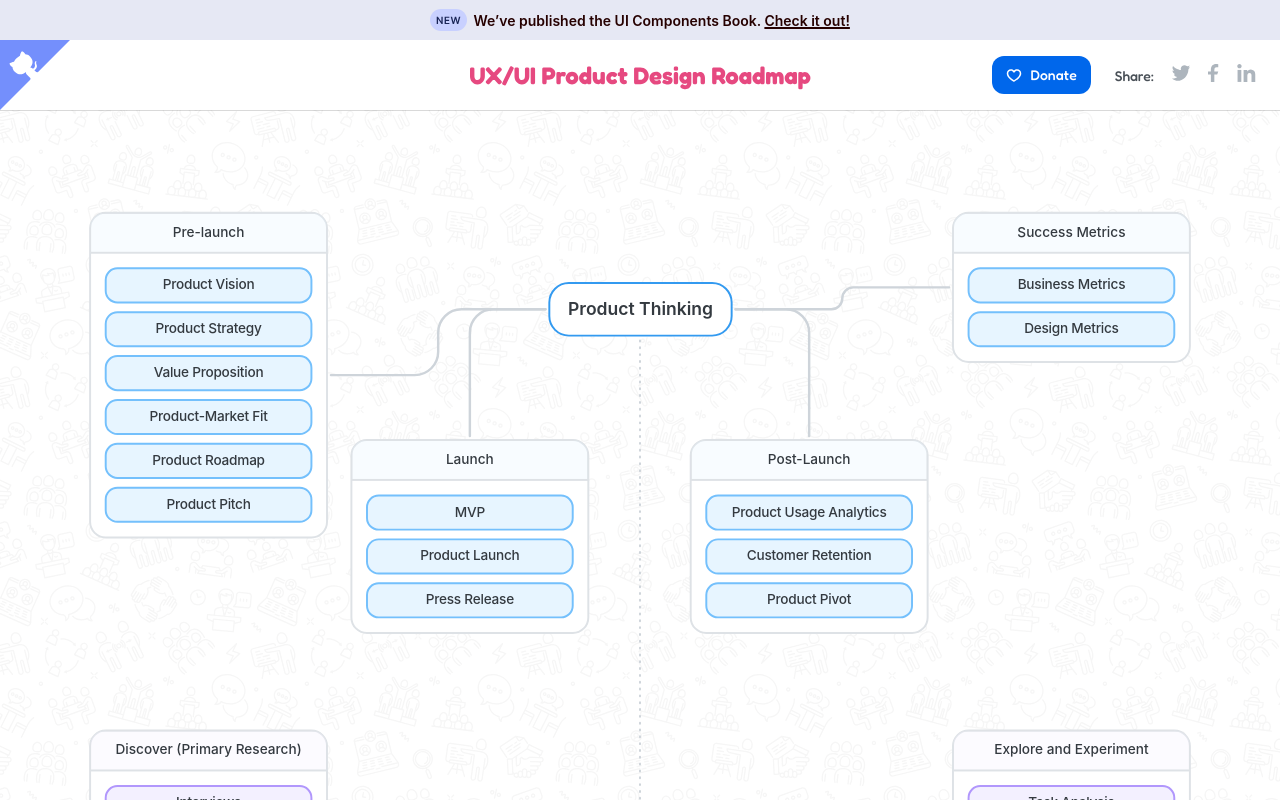
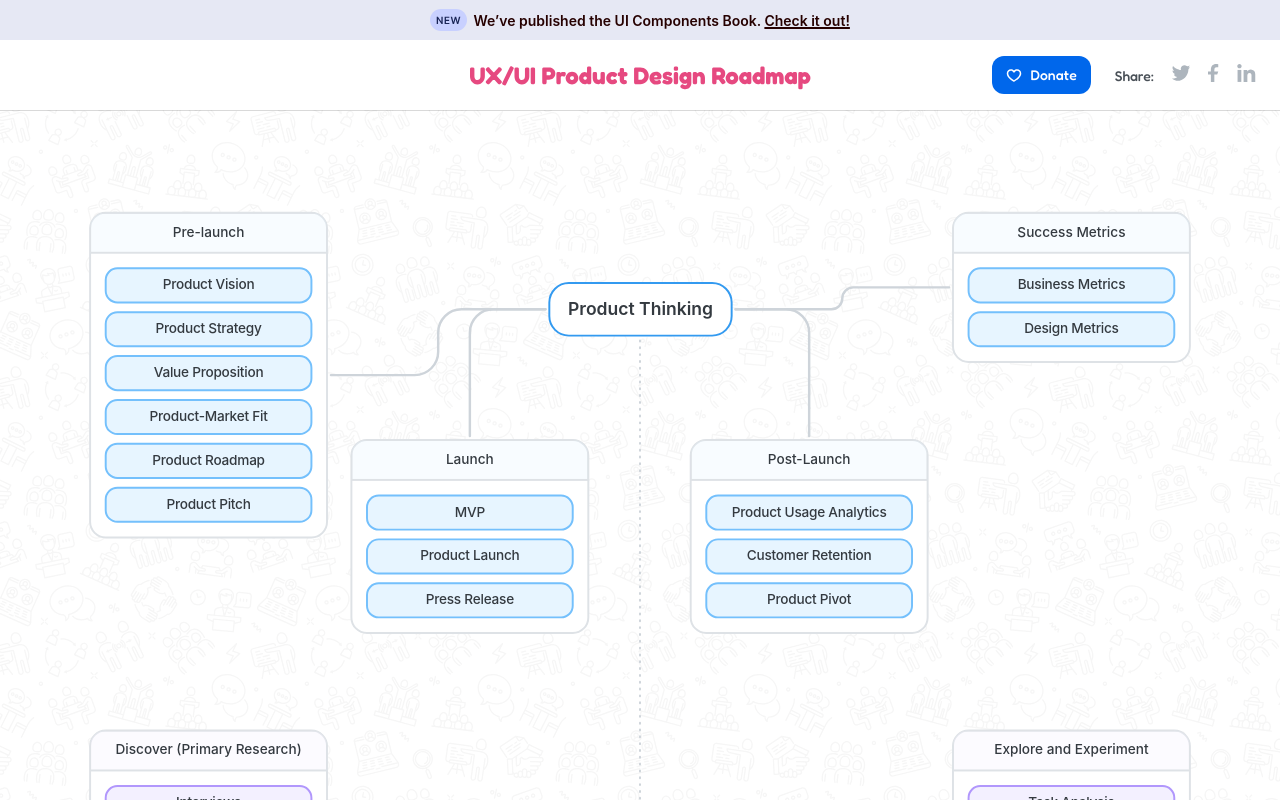
Before and after one commit to anastasiaprh/product-design-roadmap, a React (Create React App) app: page / in a window 1280 px wide. Shown: the top 800 px of the page. Built offline with nearby package versions, Linux system fonts and the light colour scheme.

Commit message:
remove github link

```diff
--- a/src/layout/Header.js
+++ b/src/layout/Header.js
@@ -8,25 +8,6 @@ const Header = () => {
   return (
     <Fragment>
       <header className={classes.header}>
-        <a
-          href="https://github.com/anastasiaprh/product-design-roadmap"
-          aria-label="View source on GitHub"
-          target="blank"
-          className={classes.GitHubRibbon}
-        >
-          <svg width="70" height="70" viewBox="0 0 250 250" aria-hidden="true">
-            <path d="M0,0 L115,115 L130,115 L142,142 L250,250 L250,0 Z"></path>
-            <path
-              d="M128.3,109.0 C113.8,99.7 119.0,89.6 119.0,89.6 C122.0,82.7 120.5,78.6 120.5,78.6 C119.2,72.0 123.4,76.3 123.4,76.3 C127.3,80.9 125.5,87.3 125.5,87.3 C122.9,97.6 130.6,101.9 134.4,103.2"
-              fill="currentColor"
-            ></path>
-            <path
-              d="M115.0,115.0 C114.9,115.1 118.7,116.5 119.8,115.4 L133.7,101.6 C136.9,99.2 139.9,98.4 142.2,98.6 C133.8,88.0 127.5,74.4 143.8,58.0 C148.5,53.4 154.0,51.2 159.7,51.0 C160.3,49.4 163.2,43.6 171.4,40.1 C171.4,40.1 176.1,42.5 178.8,56.2 C183.1,58.6 187.2,61.8 190.9,65.4 C194.5,69.0 197.7,73.2 200.1,77.6 C213.8,80.2 216.3,84.9 216.3,84.9 C212.7,93.1 206.9,96.0 205.4,96.6 C205.1,102.4 203.0,107.8 198.3,112.5 C181.9,128.9 168.3,122.5 157.7,114.1 C157.9,116.9 156.7,120.9 152.7,124.9 L141.0,136.5 C139.8,137.7 141.6,141.9 141.8,141.8 Z"
-              fill="currentColor"
-            ></path>
-          </svg>
-        </a>
-
         <div className={classes["header__logo"]}>{logo}</div>
         <div className={classes["header__right-content"]}>
           <div>
```
